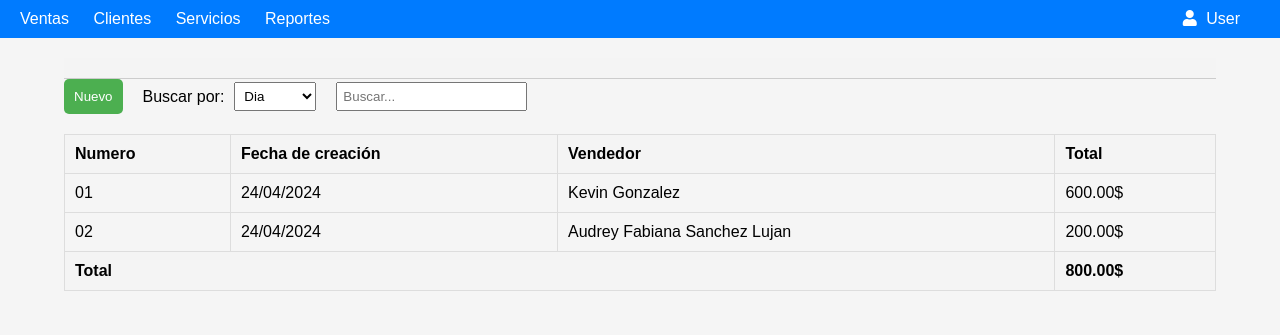
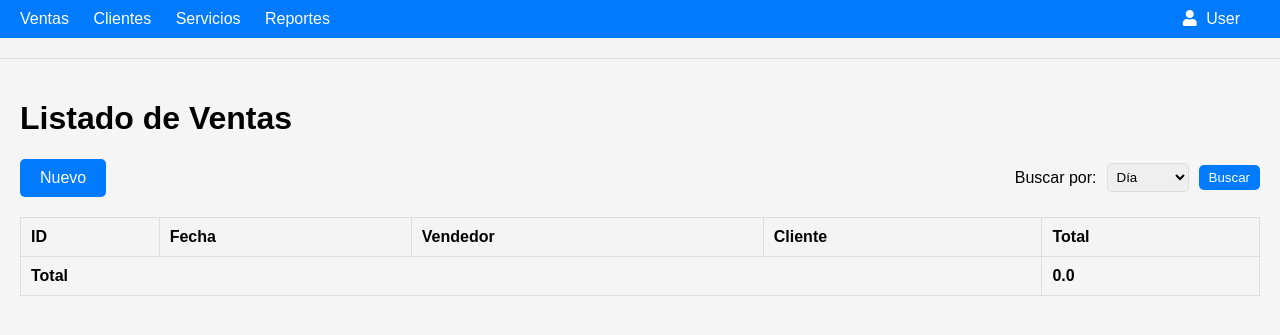
Before and after one commit to BDiazz/modulo-ventas, a Django app: page /consultarVentas/ in a window 1280 px wide. Shown: the top 335 px of the page. Run offline with Django 5.2, Linux system fonts and the light colour scheme; the visitor is signed in with stand-in values (Sample User, id 1); data that the repository does not hold is empty.

Commit message:
Agregando consultar ventas , y las plantillas del login y de generar reportes de ventas

```diff
--- a/centro_comercial_ERP/centro_comercial_ERP/urls.py
+++ b/centro_comercial_ERP/centro_comercial_ERP/urls.py
@@ -17,14 +17,15 @@ Including another URLconf
 from django.contrib import admin
 from django.urls import path, include
 #Aqui se importan las vistas
-from modulo_ventas.views import registrarVenta
-from modulo_ventas.views import consultar_ventas
-from modulo_ventas.views import generar_reporte_de_ventas
+from modulo_ventas.views import *
 
 urlpatterns = [
     path('admin/', admin.site.urls),
-    path('registrarVenta/', registrarVenta),
+    path('registrarVenta/', registrarVenta,name= 'registrarVenta'),
     path('accounts/',include('django.contrib.auth.urls')),
     path('consultarVentas/', consultar_ventas),
     path('reporteVentas/', generar_reporte_de_ventas),
+    path('consultarVentas/', consultar_ventas, name= 'consultar_ventas'),
+     path('modificarVenta/<int:venta_id>/',  modificarVenta, name='modificar_venta'),
+
 ]
--- a/centro_comercial_ERP/modulo_ventas/static/css/consultarVentas.css
+++ b/centro_comercial_ERP/modulo_ventas/static/css/consultarVentas.css
@@ -1,3 +1,4 @@
+/* ventas.css */
 body {
     font-family: Arial, sans-serif;
     margin: 0;
@@ -5,51 +6,88 @@ body {
 }
 
 .container {
-    width: 90%;
-    margin: auto;
-    padding-top: 20px;
+    width: 100%;
+    margin: 0 auto;
 }
 
 header {
     background-color: #f4f4f4;
-    padding: 10px 0;
-    border-bottom: 1px solid #ccc;
+    padding: 10px 20px;
+    display: flex;
+    justify-content: space-between;
+    align-items: center;
+    border-bottom: 1px solid #ddd;
 }
 
-
-.user {
-    margin-right: 20px;
+nav {
+    display: flex;
+    align-items: center;
 }
 
-.controls {
+nav a {
+    margin-right: 20px;
+    text-decoration: none;
+    color: #333;
+}
+
+.user-info {
     display: flex;
+    align-items: center;
+}
+
+.user-info span {
+    margin-left: 10px;
+}
+
+main {
+    padding: 20px;
+}
+
+.actions {
+    display: flex;
+    justify-content: space-between;
     align-items: center;
     margin-bottom: 20px;
 }
 
-.controls button.new {
-    margin-right: 20px;
-    padding: 10px;
-    background-color: #4CAF50;
+.btn {
+    padding: 10px 20px;
+    background-color: #007bff;
+    color: white;
+    text-decoration: none;
+    border-radius: 5px;
+}
+
+.search-form {
+    display: flex;
+    align-items: center;
+}
+
+.search-form label {
+    margin-right: 10px;
+}
+
+.search-form select,
+.search-form input[type="text"] {
+    margin-right: 10px;
+    padding: 5px;
+    border: 1px solid #ddd;
+    border-radius: 5px;
+}
+
+.search-form button {
+    padding: 5px 10px;
+    background-color: #007bff;
     color: white;
     border: none;
     border-radius: 5px;
     cursor: pointer;
 }
 
-.controls label {
-    margin-right: 10px;
-}
-
-.controls select,
-.controls input[type="text"] {
-    padding: 5px;
-    margin-right: 20px;
-}
-
 table {
     width: 100%;
     border-collapse: collapse;
+    margin-top: 20px;
 }
 
 table, th, td {
@@ -61,11 +99,10 @@ th, td {
     text-align: left;
 }
 
-thead {
+th {
     background-color: #f4f4f4;
 }
 
-tfoot {
-    background-color: #f4f4f4;
+tfoot td {
     font-weight: bold;
 }
--- a/centro_comercial_ERP/modulo_ventas/templates/barra.html
+++ b/centro_comercial_ERP/modulo_ventas/templates/barra.html
@@ -13,7 +13,7 @@
         <!-- Sección izquierda de la barra de navegación -->
         <div class="navbar-left">
             <!-- Enlaces de navegación -->
-            <a href="#">Ventas</a>
+            <a href="{% url 'consultar_ventas' %}">Ventas</a>
             <a href="#">Clientes</a>
             <a href="#">Servicios</a>
             <a href="#">Reportes</a>
--- a/centro_comercial_ERP/modulo_ventas/templates/consultarVentas.html
+++ b/centro_comercial_ERP/modulo_ventas/templates/consultarVentas.html
@@ -1,60 +1,58 @@
-
 <!DOCTYPE html>
-<html lang="es">
+<html lang="en">
 <head>
     <meta charset="UTF-8">
-    <title>Consultar Ventas</title>
+    <meta name="viewport" content="width=device-width, initial-scale=1.0">
+    <title>Listado de Ventas</title>
     {% load static %}
-    {% include "barra.html"%}
-    <link type="text/css" rel="stylesheet" href='{% static "css/consultarVentas.css" %}'/>
+    {% include "barra.html" %}
+    <link rel="stylesheet" href="{% static 'css/consultarVentas.css' %}">
 </head>
 <body>
     <div class="container">
         <header>
-
         </header>
-
         <main>
-            <div class="controls">
-                <button class="new">Nuevo</button>
-                <label for="search-by">Buscar por:</label>
-                <select id="search-by">
-                    <option>Dia</option>
-                    <option>Mes</option>
-                    <option>Semana</option>
-                    <option>Año</option>
-                    <option>Todas</option>
-                </select>
-                <input type="text" placeholder="Buscar...">
+            <h1>Listado de Ventas</h1>
+            <div class="actions">
+                <a class="btn" href="{% url 'registrarVenta' %}">Nuevo</a>
+                <form class="search-form" method="get" action="{% url 'consultar_ventas' %}">
+                    <label for="filtro">Buscar por:</label>
+                    <select name="filtro" id="filtro">
+                        <option value="dia">Día</option>
+                        <option value="semana">Semana</option>
+                        <option value="mes">Mes</option>
+                        <option value="anio">Año</option>
+                        <option value="todas">Todas</option>
+                    </select>
+                    <button type="submit">Buscar</button>
+                </form>
             </div>
-
             <table>
                 <thead>
                     <tr>
-                        <th>Numero</th>
-                        <th>Fecha de creación</th>
+                        <th>ID</th>
+                        <th>Fecha</th>
                         <th>Vendedor</th>
+                        <th>Cliente</th>
                         <th>Total</th>
                     </tr>
                 </thead>
                 <tbody>
+                    {% for venta in ventas %}
                     <tr>
-                        <td>01</td>
-                        <td>24/04/2024</td>
-                        <td>Kevin Gonzalez</td>
-                        <td>600.00$</td>
+                        <td><a href="{% url 'modificar_venta' venta.id %}">{{ venta.id }}</a></td>
+                        <td>{{ venta.fecha }}</td>
+                        <td>{{ venta.usuario.nombre }}</td>
+                        <td>{{ venta.cliente.nombre }}</td>
+                        <td>{{ venta.total }}</td>
                     </tr>
-                    <tr>
-                        <td>02</td>
-                        <td>24/04/2024</td>
-                        <td>Audrey Fabiana Sanchez Lujan</td>
-                        <td>200.00$</td>
-                    </tr>
+                    {% endfor %}
                 </tbody>
                 <tfoot>
                     <tr>
-                        <td colspan="3">Total</td>
-                        <td>800.00$</td>
+                        <td colspan="4">Total</td>
+                        <td>{{ total_ventas }}</td>
                     </tr>
                 </tfoot>
             </table>
--- a/centro_comercial_ERP/modulo_ventas/views.py
+++ b/centro_comercial_ERP/modulo_ventas/views.py
@@ -2,6 +2,10 @@ from django.shortcuts import render
 from django.http import HttpResponse
 from django.template.loader import get_template
 import datetime
+from .models import Venta
+from django.db.models import Sum
+from django.utils import timezone
+from datetime import timedelta
 from django.contrib.auth.decorators import login_required
 # Create your views here.
 
@@ -12,7 +16,33 @@ def registrarVenta(request):
 
 @login_required
 def consultar_ventas(request):
-    return render(request, 'consultarVentas.html')
+    filtro = request.GET.get('filtro', 'todas')
+
+    ventas = Venta.objects.all()
+
+    if filtro == 'dia':
+        ventas = ventas.filter(fecha=timezone.now().date())
+    elif filtro == 'semana':
+        start_week = timezone.now().date() - timedelta(days=timezone.now().date().weekday())
+        end_week = start_week + timedelta(days=6)
+        ventas = ventas.filter(fecha__range=[start_week, end_week])
+    elif filtro == 'mes':
+        ventas = ventas.filter(fecha__month=timezone.now().month)
+    elif filtro == 'anio':
+        ventas = ventas.filter(fecha__year=timezone.now().year)
+    elif filtro == 'todas':
+        pass
+
+    # Calcular el total de todas las ventas
+    total_ventas = ventas.aggregate(total=Sum('total'))['total'] or 0.00
+
+    return render(request, 'consultarVentas.html', {'ventas': ventas, 'total_ventas': total_ventas})
+
+    return render(request, 'generarReporteDeVentas.html')
+
+def modificarVenta(request):
+    return render(request, "modificarEliminarVenta.html")
+
 
 
 @login_required
```
